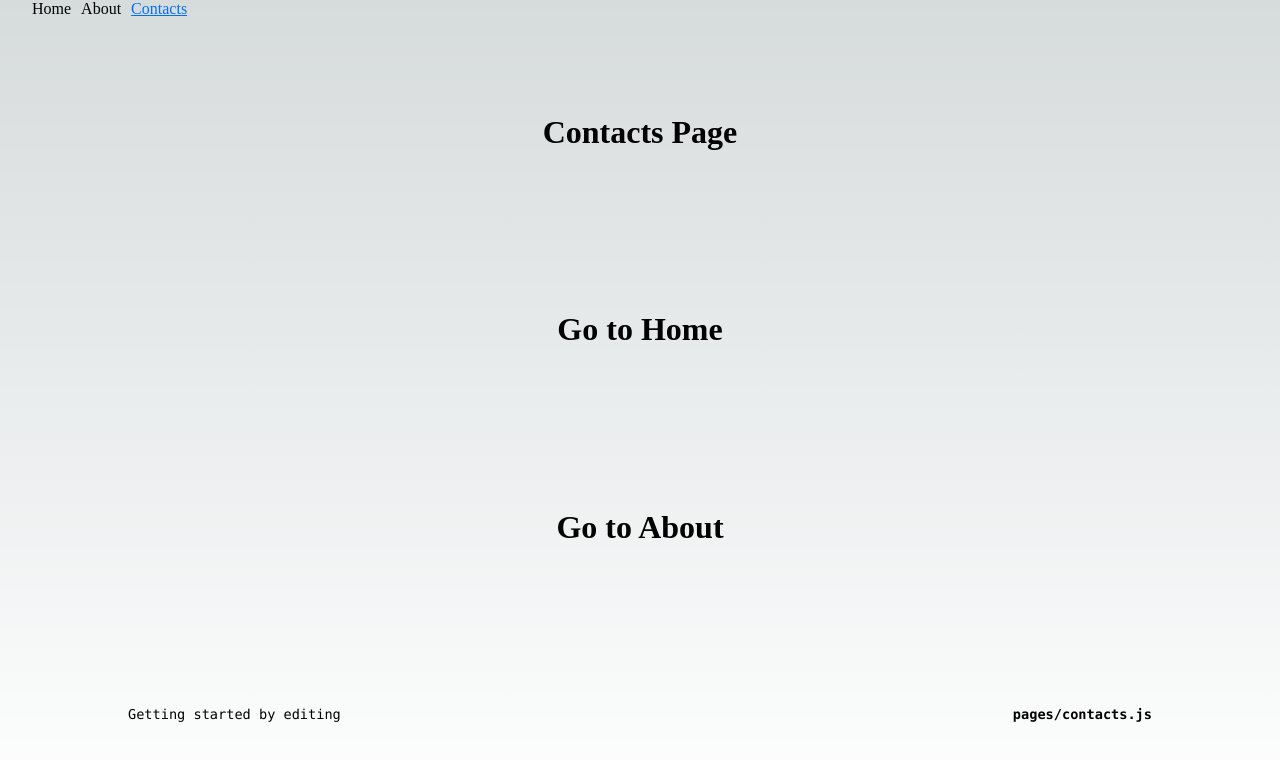
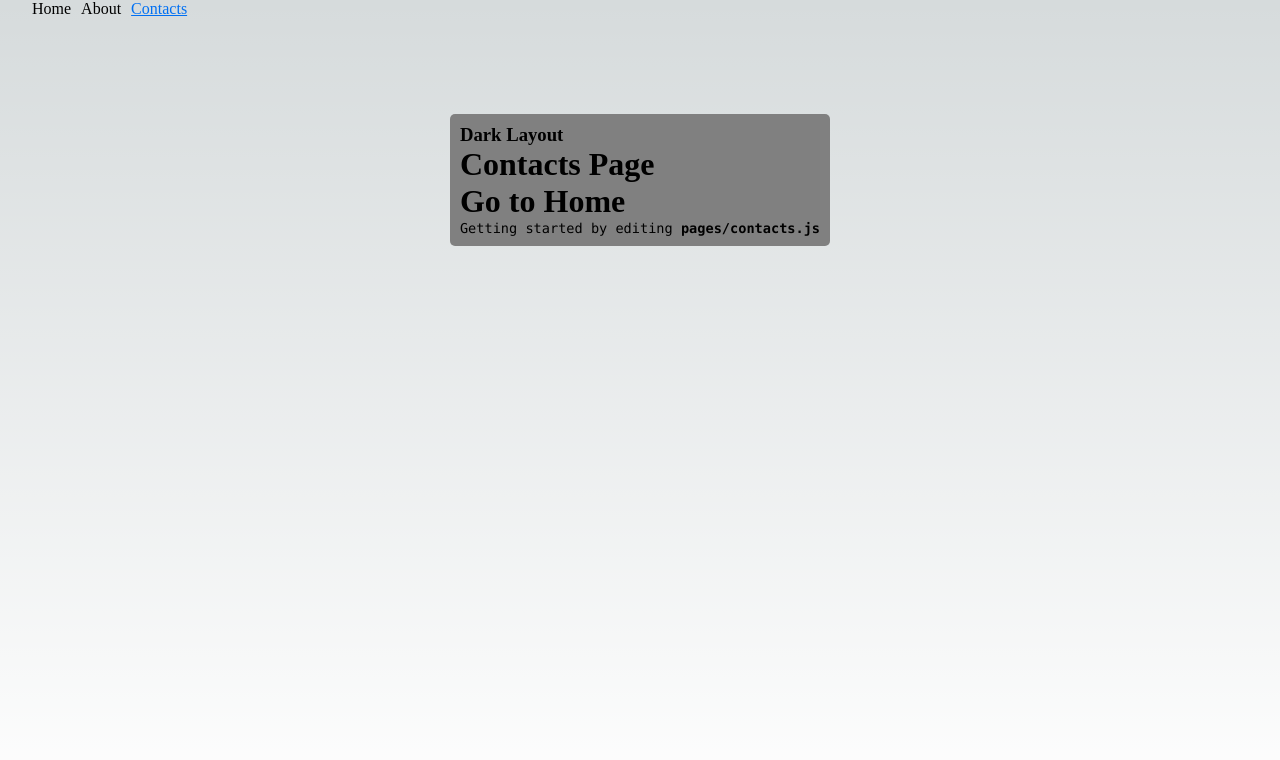
Before and after one commit to cariddi/next-initial-demo, a Next.js app: page /contacts in a window 1280 px wide. Shown: the top 760 px of the page. Built offline with nearby package versions, Linux system fonts and the light colour scheme.

Commit message:
Using multiple layouts

```diff
--- /dev/null
+++ b/components/layouts/DarkLayout.jsx
@@ -0,0 +1,16 @@
+import React from "react";
+
+export const DarkLayout = ({ children }) => {
+	return (
+		<div
+			style={{
+				backgroundColor: "gray",
+				borderRadius: "5px",
+				padding: "10px",
+			}}
+		>
+			<h3>Dark Layout</h3>
+			<div>{children}</div>
+		</div>
+	);
+};
--- a/pages/_app.js
+++ b/pages/_app.js
@@ -1,5 +1,6 @@
-import '../styles/globals.css'
+import "../styles/globals.css";
 
 export default function App({ Component, pageProps }) {
-  return <Component {...pageProps} />
+	const getLayout = Component.getLayout || ((page) => page);
+	return getLayout(<Component {...pageProps} />);
 }
--- a/pages/contacts/index.jsx
+++ b/pages/contacts/index.jsx
@@ -1,26 +1,28 @@
 import Link from "next/link";
-import { Inter } from "@next/font/google";
+import { DarkLayout } from "../../components/layouts/DarkLayout";
 import { MainLayout } from "../../components/layouts/MainLayout";
-
-const inter = Inter({ subsets: ["latin"] });
 
 export default function ContactsPage() {
 	return (
-		<MainLayout>
+		<>
 			<h1>Contacts Page</h1>
 
 			<h1 className={"title"}>
 				Go to <Link href="/">Home</Link>
 			</h1>
 
-			<h1 className={"title"}>
-				Go to <Link href="/about">About</Link>
-			</h1>
-
 			<p className={"description"}>
 				Getting started by editing{" "}
 				<code className={"code"}>pages/contacts.js</code>
 			</p>
+		</>
+	);
+}
+
+ContactsPage.getLayout = (page) => {
+	return (
+		<MainLayout>
+			<DarkLayout>{page}</DarkLayout>
 		</MainLayout>
 	);
-}
+};
```
Also changed, not shown: pages/about/index.jsx (+11 -9 lines), pages/index.jsx (+11 -9 lines).
